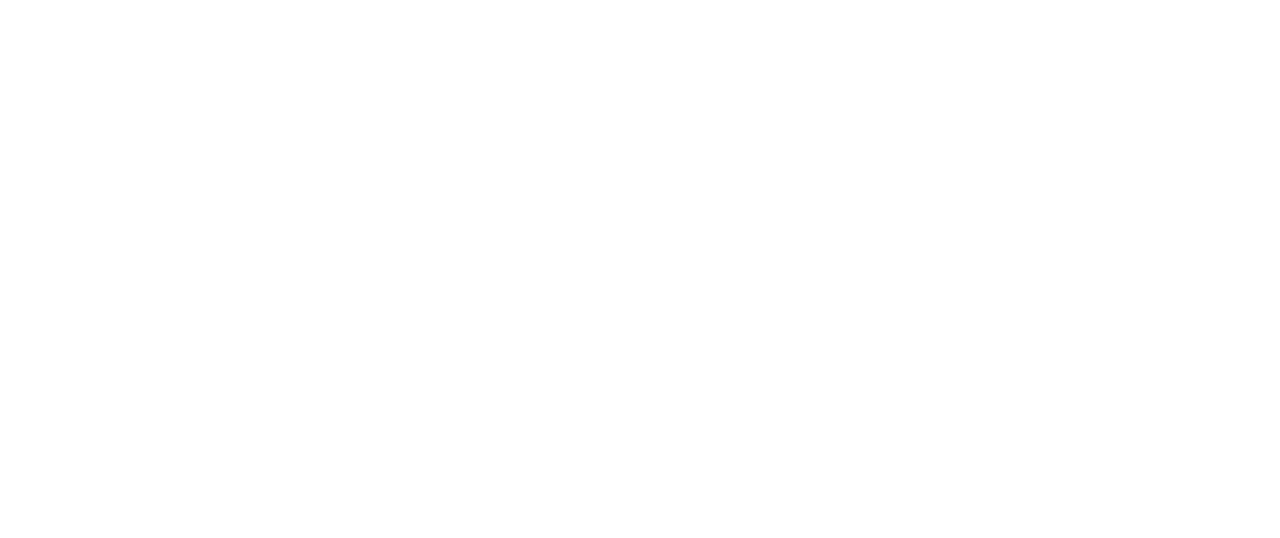
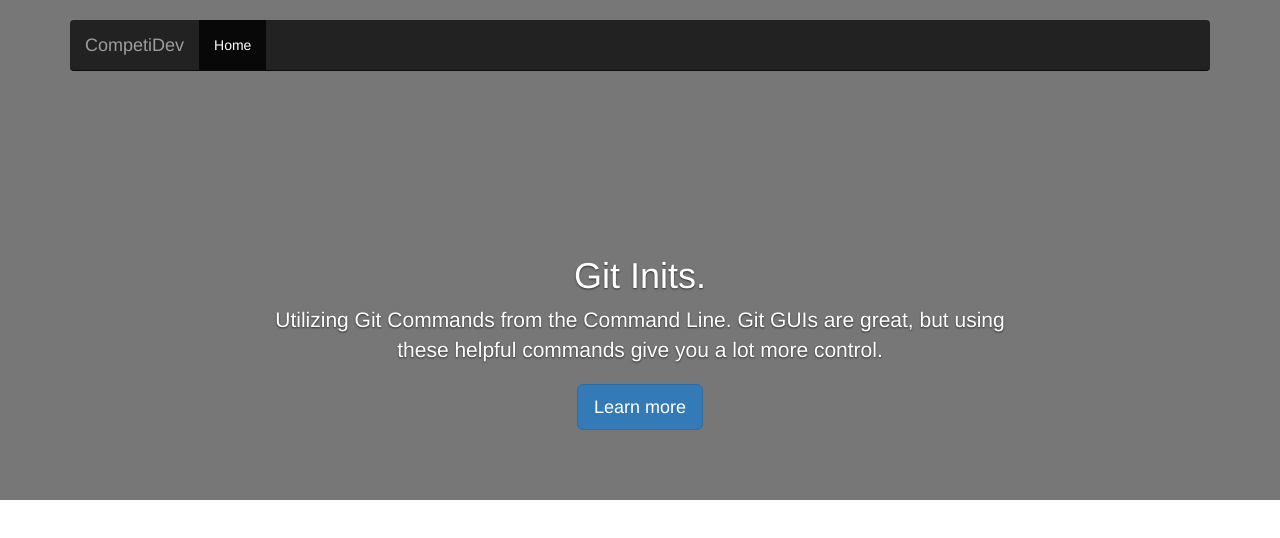
Before and after one commit to RyanPliske/CompetidevBlog, a plain HTML site: page index.html in a window 1280 px wide. Drawn offline with nearby package versions, Linux system fonts and the light colour scheme; a small style sheet from the web is missing.

Commit message:
Added Carousel

```diff
--- /dev/null
+++ b/carousel.css
@@ -0,0 +1,134 @@
+/* GLOBAL STYLES
+-------------------------------------------------- */
+/* Padding below the footer and lighter body text */
+
+body {
+  padding-bottom: 40px;
+  color: #5a5a5a;
+}
+
+
+/* CUSTOMIZE THE NAVBAR
+-------------------------------------------------- */
+
+/* Special class on .container surrounding .navbar, used for positioning it into place. */
+.navbar-wrapper {
+  position: absolute;
+  top: 0;
+  right: 0;
+  left: 0;
+  z-index: 20;
+}
+
+/* Flip around the padding for proper display in narrow viewports */
+.navbar-wrapper > .container {
+  padding-right: 0;
+  padding-left: 0;
+}
+.navbar-wrapper .navbar {
+  padding-right: 15px;
+  padding-left: 15px;
+}
+.navbar-wrapper .navbar .container {
+  width: auto;
+}
+
+
+/* CUSTOMIZE THE CAROUSEL
+-------------------------------------------------- */
+
+/* Carousel base class */
+.carousel {
+  height: 500px;
+  margin-bottom: 60px;
+}
+/* Since positioning the image, we need to help out the caption */
+.carousel-caption {
+  z-index: 10;
+}
+
+/* Declare heights because of positioning of img element */
+.carousel .item {
+  height: 500px;
+  background-color: #777;
+}
+.carousel-inner > .item > img {
+  position: absolute;
+  top: 0;
+  left: 0;
+  min-width: 100%;
+  height: 500px;
+}
+
+
+/* MARKETING CONTENT
+-------------------------------------------------- */
+
+/* Center align the text within the three columns below the carousel */
+.marketing .col-lg-4 {
+  margin-bottom: 20px;
+  text-align: center;
+}
+.marketing h2 {
+  font-weight: normal;
+}
+.marketing .col-lg-4 p {
+  margin-right: 10px;
+  margin-left: 10px;
+}
+
+
+/* Featurettes
+------------------------- */
+
+.featurette-divider {
+  margin: 80px 0; /* Space out the Bootstrap <hr> more */
+}
+
+/* Thin out the marketing headings */
+.featurette-heading {
+  font-weight: 300;
+  line-height: 1;
+  letter-spacing: -1px;
+}
+
+
+/* RESPONSIVE CSS
+-------------------------------------------------- */
+
+@media (min-width: 768px) {
+  /* Navbar positioning foo */
+  .navbar-wrapper {
+    margin-top: 20px;
+  }
+  .navbar-wrapper .container {
+    padding-right: 15px;
+    padding-left: 15px;
+  }
+  .navbar-wrapper .navbar {
+    padding-right: 0;
+    padding-left: 0;
+  }
+
+  /* The navbar becomes detached from the top, so we round the corners */
+  .navbar-wrapper .navbar {
+    border-radius: 4px;
+  }
+
+  /* Bump up size of carousel content */
+  .carousel-caption p {
+    margin-bottom: 20px;
+    font-size: 21px;
+    line-height: 1.4;
+  }
+
+  .featurette-heading {
+    font-size: 50px;
+  }
+}
+
+@media (min-width: 992px) {
+  .featurette-heading {
+    margin-top: 120px;
+  }
+}
--- /dev/null
+++ b/carousel.html
@@ -0,0 +1,46 @@
+<!-- Indicators -->
+<!-- <ol class="carousel-indicators">
+  <li data-target="#myCarousel" data-slide-to="0" class="active"></li>
+  <li data-target="#myCarousel" data-slide-to="1"></li>
+  <li data-target="#myCarousel" data-slide-to="2"></li>
+</ol> -->
+<div class="carousel-inner" role="listbox">
+  <div class="item active">
+    <div class="container">
+      <div class="carousel-caption">
+        <h1>Git Inits.</h1>
+        <p>Utilizing Git Commands from the Command Line. Git GUIs are great, but using these helpful commands give you a lot more control. </p>
+        <p><a class="btn btn-lg btn-primary" href="#" role="button">Learn more</a></p>
+      </div>
+    </div>
+  </div>
+
+<!--   <div class="item">
+    <div class="container">
+      <div class="carousel-caption">
+        <h1>Another example headline.</h1>
+        <p>Cras justo odio, dapibus ac facilisis in, egestas eget quam. Donec id elit non mi porta gravida at eget metus. Nullam id dolor id nibh ultricies vehicula ut id elit.</p>
+        <p><a class="btn btn-lg btn-primary" href="#" role="button">Learn more</a></p>
+      </div>
+    </div>
+  </div> -->
+
+<!--   <div class="item">
+    <div class="container">
+      <div class="carousel-caption">
+        <h1>One more for good measure.</h1>
+        <p>Cras justo odio, dapibus ac facilisis in, egestas eget quam. Donec id elit non mi porta gravida at eget metus. Nullam id dolor id nibh ultricies vehicula ut id elit.</p>
+        <p><a class="btn btn-lg btn-primary" href="#" role="button">Browse gallery</a></p>
+      </div>
+    </div>
+  </div> -->
+
+</div>
+<!-- <a class="left carousel-control" href="#myCarousel" role="button" data-slide="prev">
+  <span class="glyphicon glyphicon-chevron-left" aria-hidden="true"></span>
+  <span class="sr-only">Previous</span>
+</a>
+<a class="right carousel-control" href="#myCarousel" role="button" data-slide="next">
+  <span class="glyphicon glyphicon-chevron-right" aria-hidden="true"></span>
+  <span class="sr-only">Next</span>
+</a> -->
--- a/index.html
+++ b/index.html
@@ -8,12 +8,14 @@
     <title>CompetiDev</title>
     <link rel="stylesheet" href="https://maxcdn.bootstrapcdn.com/bootstrap/3.3.6/css/bootstrap.min.css" defer>
     <link rel="stylesheet" href="https://highlightjs.org/static/demo/styles/xcode.css" defer>
-    <!-- TODO: Add css -->
+    <link rel="stylesheet" href="carousel.css">
     <script type="text/javascript" src="index.js"></script>
     <script type="text/javascript" src="highlight.pack.js" defer></script>
     <script type="text/javascript" src="https://ajax.googleapis.com/ajax/libs/jquery/1.11.3/jquery.min.js" defer onload="setup()"></script>
     <script type="text/javascript" src="https://maxcdn.bootstrapcdn.com/bootstrap/3.3.6/js/bootstrap.min.js" defer></script>
   </head>
   <body>
+    <div id="navbar"></div>
+    <div id="myCarousel" class="carousel slide" data-ride="carousel">
   </body>
 </html>
--- a/index.js
+++ b/index.js
@@ -2,13 +2,9 @@
 
 function setup() {
   $( function() {
-    // $("#navbar").load("navbar.html");
-    // $("#blog-header").load("blog-header.html");
-    // $("#sidebar").load("sidebar.html");
+    $("#navbar").load("navbar.html");
+    $("#myCarousel").load("carousel.html");
     // $("#post1").load("post1.html");
-    // $("#post2").load("post2.html");
-    // $("#post3").load("post3.html", highlight);
-    // $("#post4").load("post4.html", highlight);
     // $("#footer").load("footer.html");
   });
 }
--- /dev/null
+++ b/navbar.html
@@ -0,0 +1,17 @@
+<div class="navbar-wrapper">
+  <div class="container">
+    <nav class="navbar navbar-inverse navbar-static-top">
+      <div class="container">
+        <div class="navbar-header">
+          <!-- TODO: remove and add a new class -->
+          <span class="navbar-brand">CompetiDev</span>
+        </div>
+        <div id="navbar" class="navbar-collapse collapse">
+          <ul class="nav navbar-nav">
+            <li class="active"><a href="#">Home</a></li>
+          </ul>
+        </div>
+      </div>
+    </nav>
+  </div>
+</div>
```
